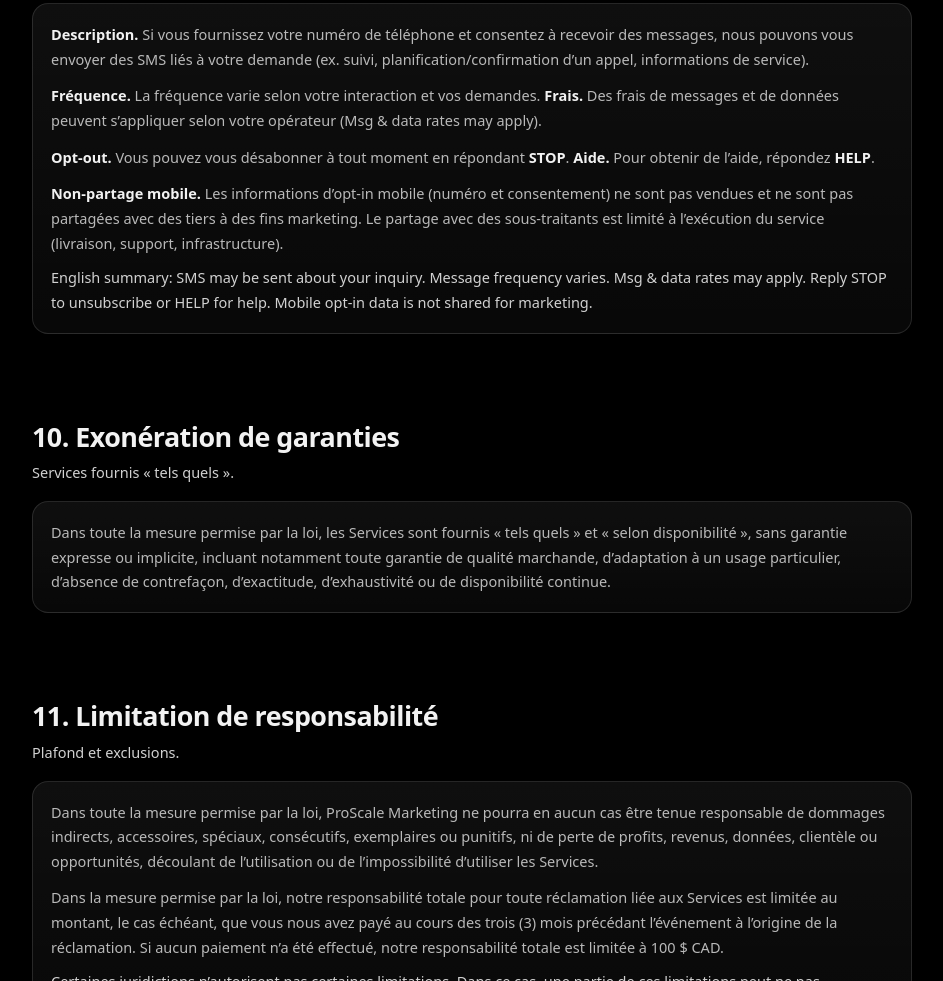
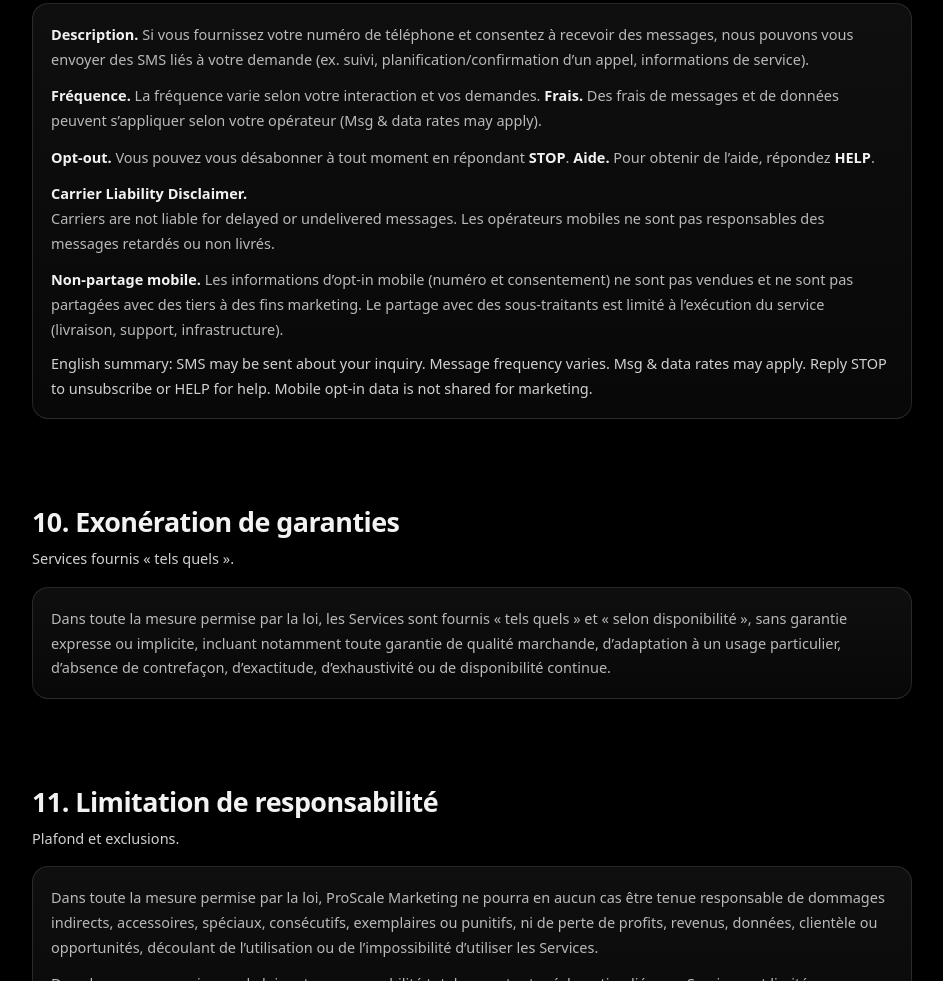
Before and after one commit to ProScaleAgence/proscale-site, a plain HTML site: page public/terms.html in a window 1280 px wide. Shown: the part 4002-4983 px from the top of the page, without its empty margins (86-1029 px from the left). Drawn offline with Linux system fonts and the light colour scheme.

Commit message:
Update terms.html

```diff
--- a/public/terms.html
+++ b/public/terms.html
@@ -271,6 +271,12 @@
           </p>
 
           <p style="margin:12px 0 0; color:var(--muted);">
+            <strong>Carrier Liability Disclaimer.</strong><br>
+            Carriers are not liable for delayed or undelivered messages.
+            Les opérateurs mobiles ne sont pas responsables des messages retardés ou non livrés.
+          </p>
+
+          <p style="margin:12px 0 0; color:var(--muted);">
             <strong>Non-partage mobile.</strong> Les informations d’opt-in mobile (numéro et consentement) ne sont pas vendues et ne sont pas partagées
             avec des tiers à des fins marketing. Le partage avec des sous-traitants est limité à l’exécution du service (livraison, support, infrastructure).
           </p>
```
